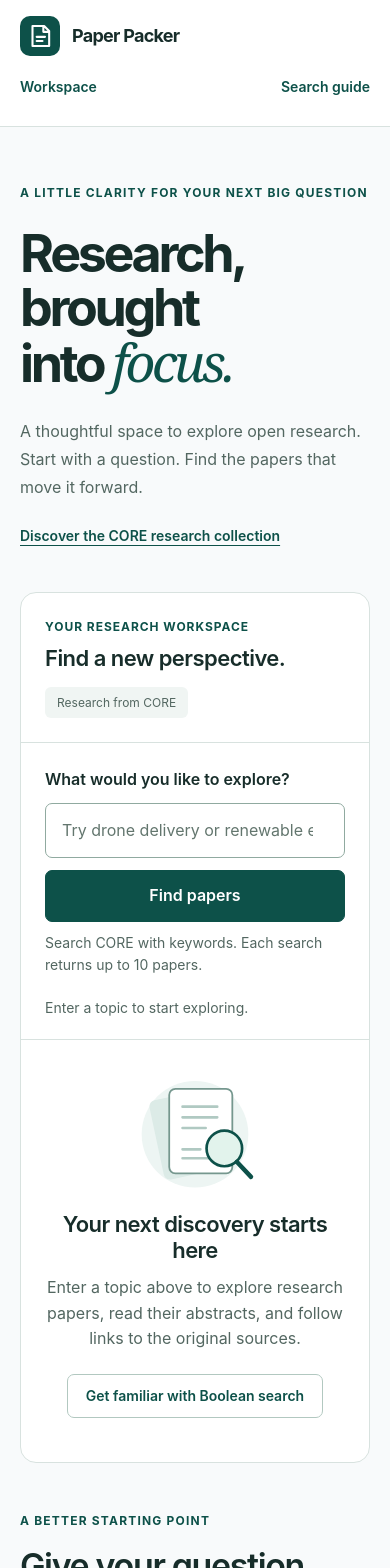
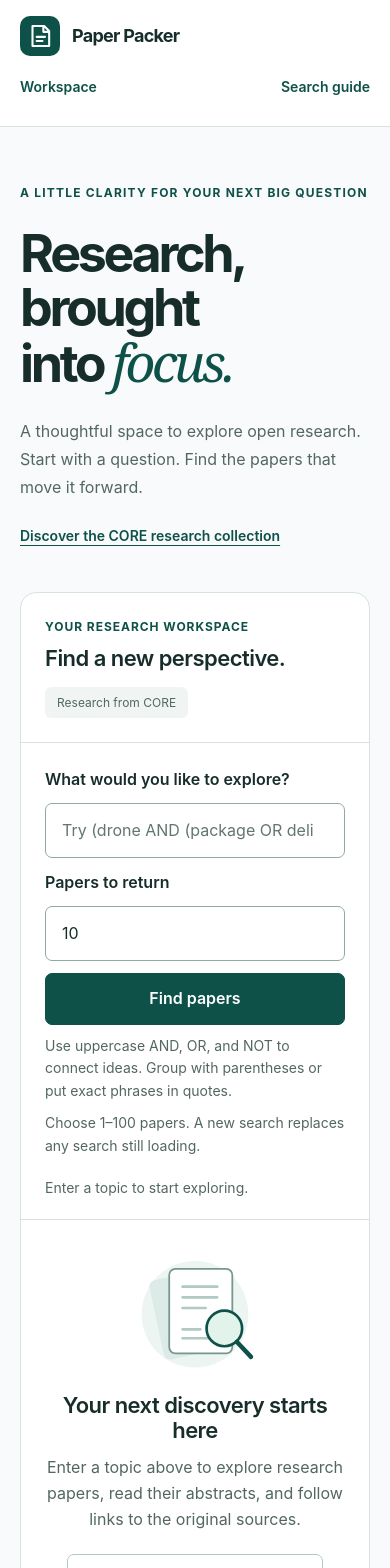
Before and after one commit to the-infinite/paper-packer, an Angular app: page / in a window 390 px wide. Shown: the top 1568 px of the page. Built offline with nearby package versions, Linux system fonts and the light colour scheme.

Commit message:
feat(m3): add Boolean search controls and shareable URLs

```diff
--- a/src/app/app.css
+++ b/src/app/app.css
@@ -29,8 +29,10 @@ h1 span { font-family: Georgia, "Times New Roman", serif; color: var(--accent);
 .guide-link:hover { background: #edf5f3; }
 .search-form { padding: 28px 32px 16px; }
 .search-form label { display: block; margin-bottom: 10px; font-size: 1rem; font-weight: 600; }
-.search-controls { display: flex; gap: 12px; }
-.search-controls input { flex: 1; min-width: 0; padding: 14px 16px; border: 1px solid #90aaa0; border-radius: 7px; color: var(--ink); background: white; font: inherit; }
+.search-controls { display: flex; align-items: end; gap: 12px; }
+.query-field { flex: 1; min-width: 0; }
+.limit-field { flex: 0 0 140px; }
+.search-controls input { width: 100%; min-width: 0; padding: 14px 16px; border: 1px solid #90aaa0; border-radius: 7px; color: var(--ink); background: white; font: inherit; }
 .search-controls input::placeholder { color: #63766e; opacity: 1; }
 .search-controls input[aria-invalid="true"] { border-color: #a63838; }
 button { min-height: 48px; padding: 12px 24px; border: 1px solid var(--accent); border-radius: 7px; background: var(--accent); color: white; font: inherit; font-weight: 600; cursor: pointer; }
@@ -50,6 +52,11 @@ button:disabled { opacity: 0.6; cursor: not-allowed; }
 .results-heading h3 { font-size: 1.125rem; font-weight: 600; line-height: 1.5; overflow-wrap: anywhere; }
 .submitted-query { color: var(--accent); }
 .results-heading p { color: var(--muted); font-size: 0.875rem; }
+.result-actions { display: flex; gap: 16px; align-items: center; flex-wrap: wrap; }
+.link-button, .example-button { min-height: 44px; padding: 8px 12px; border-color: #9cb7ad; background: white; color: var(--accent); font-size: 0.875rem; }
+.link-button:hover:not(:disabled), .example-button:hover:not(:disabled) { background: #e5f2ec; }
+.copy-feedback { color: var(--muted); font-size: 0.875rem; }
+.example-button { display: block; margin-top: 16px; }
 .paper-list app-paper-card + app-paper-card { border-top: 1px solid var(--line); }
 @media (prefers-reduced-motion: no-preference) {
   .loading-spinner { animation: turn 1s linear infinite; }
@@ -79,7 +86,8 @@ summary::marker { color: var(--accent); }
   .section-heading { padding: 24px; align-items: flex-start; flex-direction: column; gap: 16px; }
   .stage-label { font-size: 0.75rem; }
   .search-form { padding: 24px 24px 12px; }
-  .search-controls { flex-direction: column; }
+  .search-controls { flex-direction: column; align-items: stretch; }
+  .limit-field { flex-basis: auto; }
   .search-feedback { padding-inline: 24px; }
   .results-heading { padding: 22px 24px; }
   .search-guide { grid-template-columns: 1fr; gap: 32px; padding-block: 48px; }
--- a/src/app/app.html
+++ b/src/app/app.html
@@ -33,18 +33,33 @@
       </div>
       <span class="stage-label">Research from CORE</span>
     </div>
-    <form class="search-form" role="search" aria-label="Search research papers" (submit)="submit($event, queryInput.value)">
-      <label for="paper-query">What would you like to explore?</label>
+    <form class="search-form" role="search" aria-label="Search research papers" novalidate (submit)="submit($event)">
       <div class="search-controls">
-        <input #queryInput id="paper-query" name="query" type="search" required maxlength="500"
-          placeholder="Try drone delivery or renewable energy"
-          [attr.aria-describedby]="search.inputError() ? 'query-help query-error' : 'query-help'"
-          [attr.aria-invalid]="search.inputError() ? 'true' : null">
-        <button type="submit" [disabled]="!search.canSearch()">{{ state.status === 'loading' ? 'Searching…' : 'Find papers' }}</button>
+        <div class="query-field">
+          <label for="paper-query">What would you like to explore?</label>
+          <input #queryInput id="paper-query" name="query" type="search" required [maxLength]="maxQueryLength"
+            placeholder="Try (drone AND (package OR delivery))"
+            [value]="query()" (input)="query.set(queryInput.value)"
+            [attr.aria-describedby]="search.inputError() ? 'query-help query-error' : 'query-help'"
+            [attr.aria-invalid]="search.inputError() ? 'true' : null">
+        </div>
+        <div class="limit-field">
+          <label for="paper-limit">Papers to return</label>
+          <input #limitInput id="paper-limit" name="limit" type="number" inputmode="numeric" required
+            [attr.min]="minLimit" [attr.max]="maxLimit" step="1"
+            [value]="resultLimit()" (input)="resultLimit.set(limitInput.value)"
+            [attr.aria-describedby]="search.limitError() ? 'limit-help limit-error' : 'limit-help'"
+            [attr.aria-invalid]="search.limitError() ? 'true' : null">
+        </div>
+        <button type="submit" [disabled]="!canSubmit()">{{ searchingCurrentInput() ? 'Searching…' : 'Find papers' }}</button>
       </div>
-      <p id="query-help" class="query-help">Search CORE with keywords. Each search returns up to {{ resultLimit }} papers.</p>
+      <p id="query-help" class="query-help">Use uppercase AND, OR, and NOT to connect ideas. Group with parentheses or put exact phrases in quotes.</p>
+      <p id="limit-help" class="query-help">Choose {{ minLimit }}–{{ maxLimit }} papers. A new search replaces any search still loading.</p>
       @if (search.inputError()) {
         <p id="query-error" class="input-error" role="alert">{{ search.inputError() }}</p>
+      }
+      @if (search.limitError()) {
+        <p id="limit-error" class="input-error" role="alert">{{ search.limitError() }}</p>
       }
     </form>
     <p class="search-feedback" role="status" aria-live="polite" aria-atomic="true">{{ search.announcement() }}</p>
@@ -85,7 +100,7 @@
             }
           }
           @if (state.error.retryable) {
-            <button type="button" class="retry-button" [disabled]="!search.canRetry()" (click)="search.retry()">Try again</button>
+            <button type="button" class="retry-button" [disabled]="!search.canRetry()" (click)="retry()">Try again</button>
           }
           <a class="guide-link" href="#search-guide">Review the search guide</a>
         </div>
@@ -94,7 +109,11 @@
         @if (state.results.papers.length) {
           <div class="results-heading">
             <h3>Results for <span class="submitted-query">“{{ state.query }}”</span></h3>
-            <p>{{ state.results.papers.length }} {{ state.results.papers.length === 1 ? 'paper' : 'papers' }} returned@if (state.results.totalHits !== null) { · {{ state.results.totalHits | number }} matching papers}</p>
+            <p>{{ state.results.papers.length }} {{ state.results.papers.length === 1 ? 'paper' : 'papers' }} returned (up to {{ state.limit }} requested)@if (state.results.totalHits !== null) { · {{ state.results.totalHits | number }} matching papers}</p>
+            <div class="result-actions">
+              <button type="button" class="link-button" (click)="copyLink()">Copy search link</button>
+              <span class="copy-feedback" role="status">{{ copyMessage() }}</span>
+            </div>
           </div>
           <div class="paper-list">
             @for (paper of state.results.papers; track $index) {
@@ -139,6 +158,7 @@
         <div class="detail-content">
           <p>Group alternatives, then connect them to your main topic.</p>
           <code>(drone AND (package OR delivery))</code>
+          <button type="button" class="example-button" (click)="useExample(queryInput)">Use this example</button>
         </div>
       </details>
     </div>
--- a/src/app/app.ts
+++ b/src/app/app.ts
@@ -1,8 +1,12 @@
 import { DatePipe, DecimalPipe } from '@angular/common';
-import { ChangeDetectionStrategy, Component, inject } from '@angular/core';
-import { CORE_PAGE_SIZE } from './data/core-api.js';
+import { ChangeDetectionStrategy, Component, computed, DOCUMENT, inject, signal } from '@angular/core';
 import { PaperSearch } from './data/paper-search.js';
 import { PaperCard } from './papers/paper-card.js';
+import {
+  BOOLEAN_EXAMPLE, DEFAULT_RESULT_LIMIT, MAX_QUERY_LENGTH, MAX_RESULT_LIMIT,
+  MIN_RESULT_LIMIT, validateSearchInput,
+} from './data/search-query.js';
+import { readSearchLocation, writeSearchLocation } from './data/search-location.js';
 
 @Component({
   selector: 'app-root',
@@ -14,11 +18,75 @@ import { PaperCard } from './papers/paper-card.js';
   changeDetection: ChangeDetectionStrategy.OnPush,
 })
 export class App {
+  private readonly browser = inject(DOCUMENT).defaultView;
   readonly search = inject(PaperSearch);
-  readonly resultLimit = CORE_PAGE_SIZE;
+  readonly query = signal('');
+  readonly resultLimit = signal(String(DEFAULT_RESULT_LIMIT));
+  readonly copyMessage = signal('');
+  readonly minLimit = MIN_RESULT_LIMIT;
+  readonly maxLimit = MAX_RESULT_LIMIT;
+  readonly maxQueryLength = MAX_QUERY_LENGTH;
+  readonly exampleQuery = BOOLEAN_EXAMPLE;
+  readonly searchingCurrentInput = computed(() => {
+    const state = this.search.state();
+    const draft = validateSearchInput(this.query(), this.resultLimit()).request;
+    return state.status === 'loading' && draft !== null
+      && state.query === draft.query && state.limit === draft.limit;
+  });
+  readonly canSubmit = computed(() => this.search.canSearch() && !this.searchingCurrentInput());
 
-  submit(event: Event, query: string): void {
+  constructor() {
+    if (this.browser) {
+      const initial = readSearchLocation(this.browser.location.href);
+      this.query.set(initial.query);
+      this.resultLimit.set(initial.limit);
+      if (initial.hasQuery) this.search.submit(initial.query, initial.limit);
+    }
+  }
+
+  submit(event: Event): void {
     event.preventDefault();
-    this.search.submit(query);
+    this.copyMessage.set('');
+    if (this.search.submit(this.query(), this.resultLimit())) this.updateLocation();
+  }
+
+  retry(): void {
+    const state = this.search.state();
+    if (state.status !== 'error' || !this.search.canRetry()) return;
+    this.query.set(state.query);
+    this.resultLimit.set(String(state.limit));
+    this.copyMessage.set('');
+    if (this.search.retry()) this.updateLocation();
+  }
+
+  useExample(input: HTMLInputElement): void {
+    this.query.set(BOOLEAN_EXAMPLE);
+    this.search.inputError.set('');
+    this.copyMessage.set('');
+    input.focus();
+  }
+
+  async copyLink(): Promise<void> {
+    const state = this.search.state();
+    if (!this.browser || state.status === 'idle') return;
+    const href = writeSearchLocation(this.browser.location.href, state);
+    const isCurrent = () => {
+      const current = this.search.state();
+      return current.status !== 'idle' && current.query === state.query && current.limit === state.limit;
+    };
+    try {
+      await this.browser.navigator.clipboard.writeText(href);
+      if (isCurrent()) this.copyMessage.set('Search link copied.');
+    } catch {
+      if (isCurrent()) this.copyMessage.set('Copy the search link from the address bar.');
+    }
+  }
+
+  private updateLocation(): void {
+    const state = this.search.state();
+    if (this.browser && state.status !== 'idle') {
+      const href = writeSearchLocation(this.browser.location.href, state);
+      this.browser.history.replaceState(this.browser.history.state, '', href);
+    }
   }
 }
--- /dev/null
+++ b/src/app/data/search-location.ts
@@ -0,0 +1,23 @@
+import { DEFAULT_RESULT_LIMIT, SearchRequest } from './search-query.js';
+
+export interface SearchLocation {
+  readonly query: string;
+  readonly limit: string;
+  readonly hasQuery: boolean;
+}
+
+export function readSearchLocation(href: string): SearchLocation {
+  const params = new URL(href).searchParams;
+  return {
+    query: params.get('q') ?? '',
+    limit: params.get('limit') ?? String(DEFAULT_RESULT_LIMIT),
+    hasQuery: params.has('q'),
+  };
+}
+
+export function writeSearchLocation(href: string, request: SearchRequest): string {
+  const url = new URL(href);
+  url.searchParams.set('q', request.query);
+  url.searchParams.set('limit', String(request.limit));
+  return url.href;
+}
```
Also changed, not shown: 2 other files (tests, documents, lock files or other folders).
